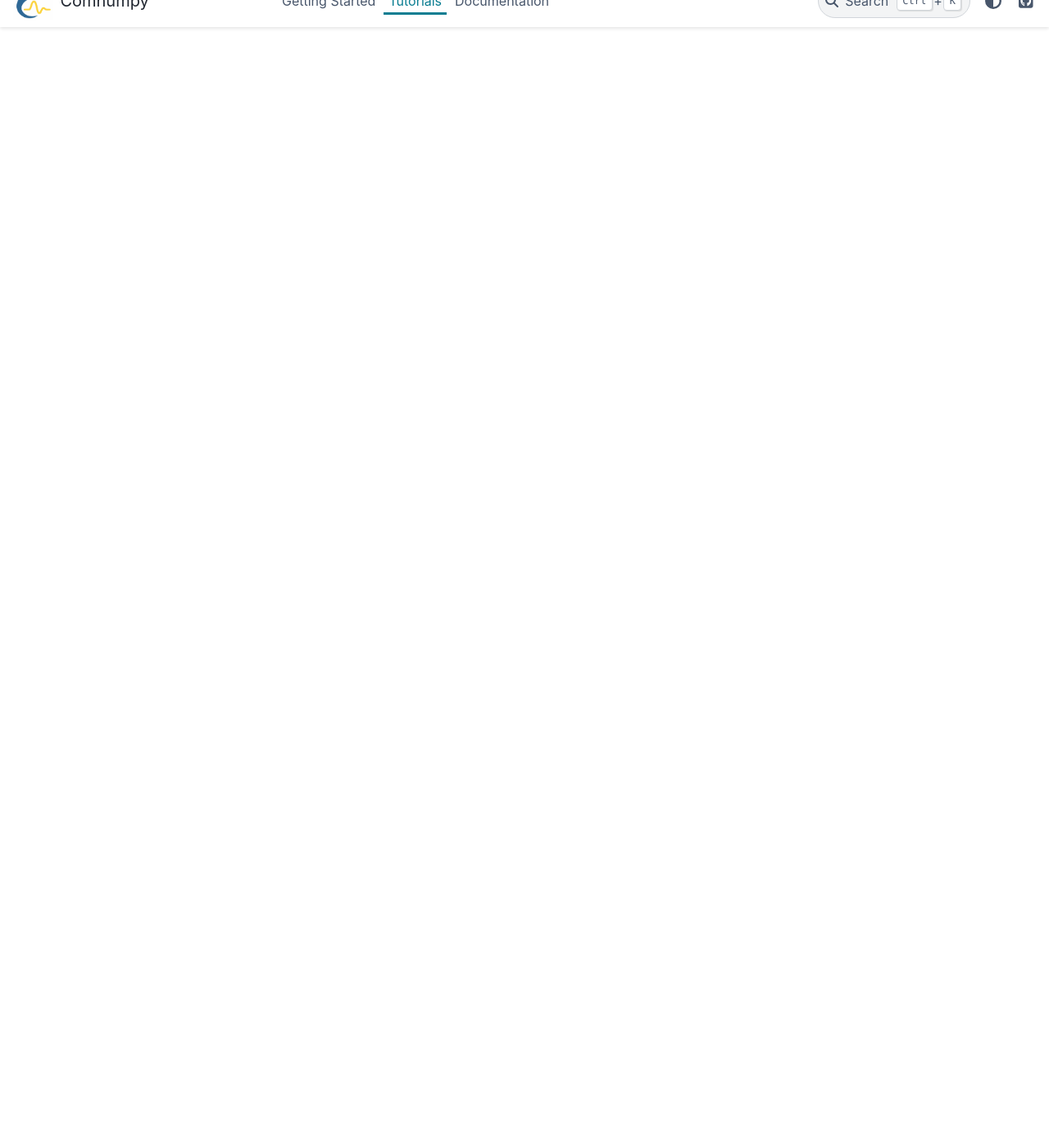
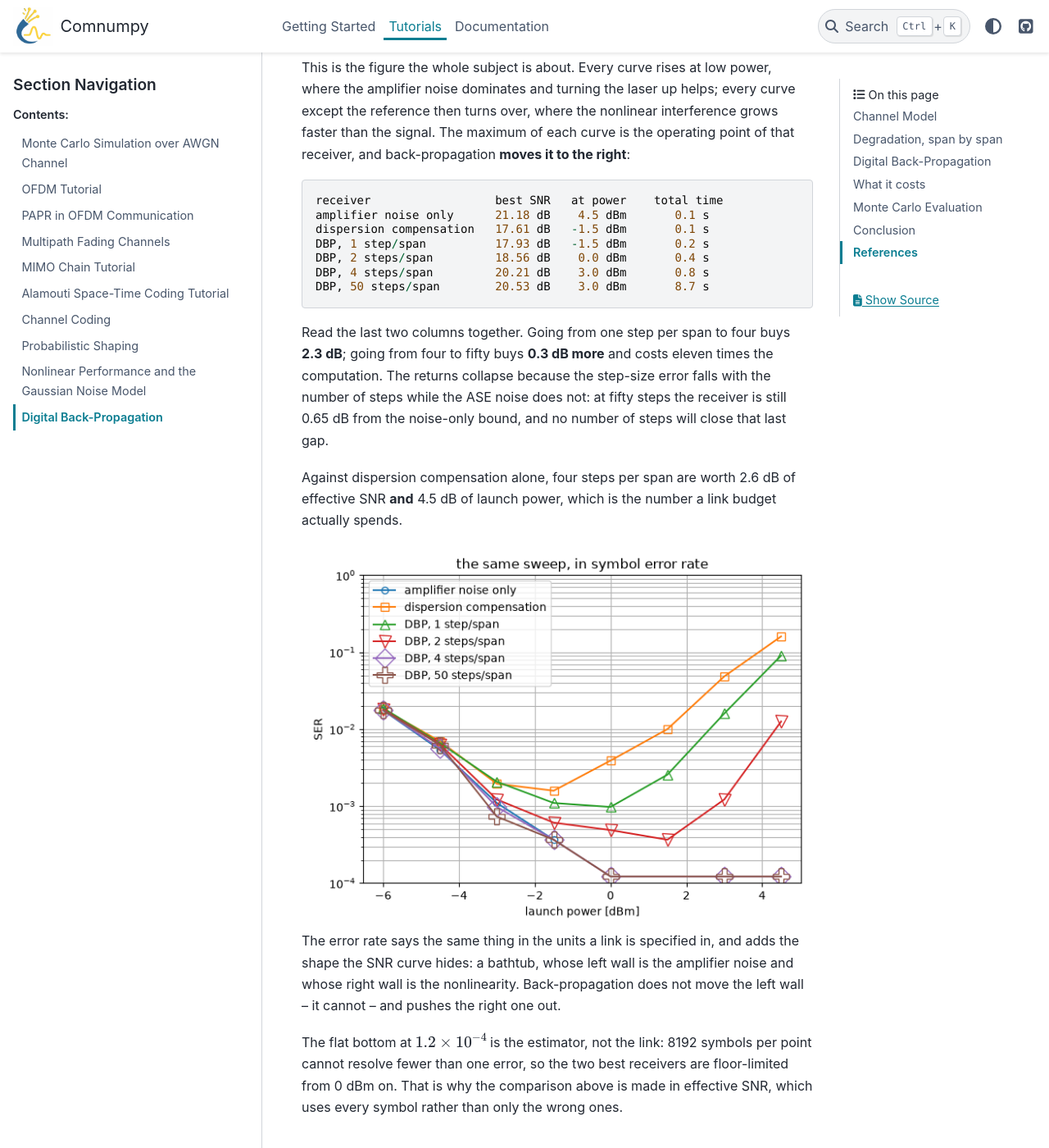
Before and after one commit to vincentchoqueuse/comnumpy, a Sphinx documentation site: the page built from docs/tutorials/optical_fiber_nonlinearity.rst, in a window 1280 px wide and 1400 px high, scrolled down 6692 px. Shown: the whole window at 82% size. Built offline with Sphinx 7.4.7 and the PyData theme 0.15.4, drawn with Linux system fonts in a browser that asks for light colours; before the commit the page ends 6725 px from its top, so only the background shows below that; some of the changed text lies outside the part shown.

Commit message:
Sweep the launch power with one curve per back-propagation step count
The back-propagation page ended on a single operating point and a
pointer to a script nobody ran. The script now belongs to the page: it
sweeps the launch power over the second link of Hager and Pfister, with
one receiver per step count and the same link with its nonlinearity
switched off as the bound, and it is the figure the whole subject is
about. Every curve rises where the amplifier noise dominates and turns
over where the nonlinear interference does; back-propagation moves that
maximum to the right.

The numbers say where the returns stop. One step per span to four buys
2.3 dB; four to fifty buys 0.3 dB more for eleven times the computation,
because the step-size error falls with the number of steps while the ASE
noise does not -- fifty steps are still 0.65 dB from the noise-only
bound, and no number of steps closes that.

The symbol error rate is swept on the same axes, which is the shape the
SNR curve hides: a bathtub whose left wall back-propagation cannot move
and whose right wall it pushes out. Its flat bottom is stated as what it
is -- 8192 symbols per point cannot resolve below 1.2e-4, so the two
best receivers are floor-limited there, which is why the comparison is
made in effective SNR.

The stimulus moves from a Gaussian source to 16-QAM so that an error
rate exists to measure at all, and the sweep drops from 700 s to 120 s.

Co-Authored-By: Claude Opus 5 <noreply@anthropic.com>
Claude-Session: https://claude.ai/code/session_01Pn2F8X4HZhS8fEJcL5enzw

```diff
--- a/docs/tutorials/optical_fiber_nonlinearity.rst
+++ b/docs/tutorials/optical_fiber_nonlinearity.rst
@@ -201,10 +201,83 @@ FFT pairs plus as many pointwise phase rotations. Here that is 10 ms against
 2101 ms -- **210 times** -- for 4.9 dB.
 
 That ratio is what the literature on low-complexity back-propagation exists to
-improve, and it is also why the useful figure is not "DBP or not" but *how
-many steps*: :file:`examples/optical/NLI_simulation.py` sweeps the launch
-power with one curve per step count, reproducing the comparison of Häger and
-Pfister, and shows that most of the gain arrives with the first few steps.
+improve, and it is also why the useful question is not "DBP or not" but *how
+many steps*.
+
+
+Monte Carlo Evaluation
+^^^^^^^^^^^^^^^^^^^^^^
+
+We therefore sweep the launch power, with one receiver per step count, on the
+second link of Häger and Pfister: ten spans of 100 km, 16-QAM at 32 GBd. The
+reference curve is the same link with its nonlinearity switched off, i.e. what
+the amplifier noise alone would allow.
+
+.. literalinclude:: ../../examples/optical/NLI_simulation.py
+   :language: python
+   :lines: 1-78
+
+.. literalinclude:: ../../examples/optical/NLI_simulation.py
+   :language: python
+   :lines: 80-132
+
+.. code::
+
+   launch power [dBm]   -6.0   -4.5   -3.0   -1.5    0.0    1.5    3.0    4.5
+   amplifier noise only     15.3   16.4   17.6   18.6   19.3   20.1   21.1   21.2
+   dispersion compensation  15.2   16.2   17.1   17.6   17.2   16.3   14.0   11.2
+   DBP, 1 step/span         15.2   16.3   17.3   17.9   17.8   17.2   15.4   12.7
+   DBP, 2 steps/span        15.2   16.3   17.4   18.3   18.6   18.5   17.8   15.8
+   DBP, 4 steps/span        15.2   16.4   17.5   18.5   19.1   19.6   20.2   19.3
+   DBP, 50 steps/span       15.2   16.4   17.6   18.5   19.2   19.7   20.5   19.9
+
+.. image:: img/nli_simulation_fig1.png
+   :width: 100%
+   :align: center
+   :alt: Effective SNR against launch power, one curve per step count
+
+This is the figure the whole subject is about. Every curve rises at low power,
+where the amplifier noise dominates and turning the laser up helps; every
+curve except the reference then turns over, where the nonlinear interference
+grows faster than the signal. The maximum of each curve is the operating point
+of that receiver, and back-propagation **moves it to the right**:
+
+.. code::
+
+   receiver                  best SNR   at power    total time
+   amplifier noise only      21.18 dB    4.5 dBm       0.1 s
+   dispersion compensation   17.61 dB   -1.5 dBm       0.1 s
+   DBP, 1 step/span          17.93 dB   -1.5 dBm       0.2 s
+   DBP, 2 steps/span         18.56 dB    0.0 dBm       0.4 s
+   DBP, 4 steps/span         20.21 dB    3.0 dBm       0.8 s
+   DBP, 50 steps/span        20.53 dB    3.0 dBm       8.7 s
+
+Read the last two columns together. Going from one step per span to four buys
+**2.3 dB**; going from four to fifty buys **0.3 dB more** and costs eleven
+times the computation. The returns collapse because the step-size error falls
+with the number of steps while the ASE noise does not: at fifty steps the
+receiver is still 0.65 dB from the noise-only bound, and no number of steps
+will close that last gap.
+
+Against dispersion compensation alone, four steps per span are worth 2.6 dB
+of effective SNR **and** 4.5 dB of launch power, which is the number a link
+budget actually spends.
+
+.. image:: img/nli_simulation_fig2.png
+   :width: 100%
+   :align: center
+   :alt: The same sweep, in symbol error rate
+
+The error rate says the same thing in the units a link is specified in, and
+adds the shape the SNR curve hides: a bathtub, whose left wall is the
+amplifier noise and whose right wall is the nonlinearity. Back-propagation
+does not move the left wall -- it cannot -- and pushes the right one out.
+
+The flat bottom at :math:`1.2 \times 10^{-4}` is the estimator, not the link:
+8192 symbols per point cannot resolve fewer than one error, so the two
+best receivers are floor-limited from 0 dBm on. That is why the comparison
+above is made in effective SNR, which uses every symbol rather than only the
+wrong ones.
 
 
 Conclusion
```
Also changed, not shown: docs/tutorials/img/nli_simulation_fig1.png (added), docs/tutorials/img/nli_simulation_fig2.png (added), 2 other files.
